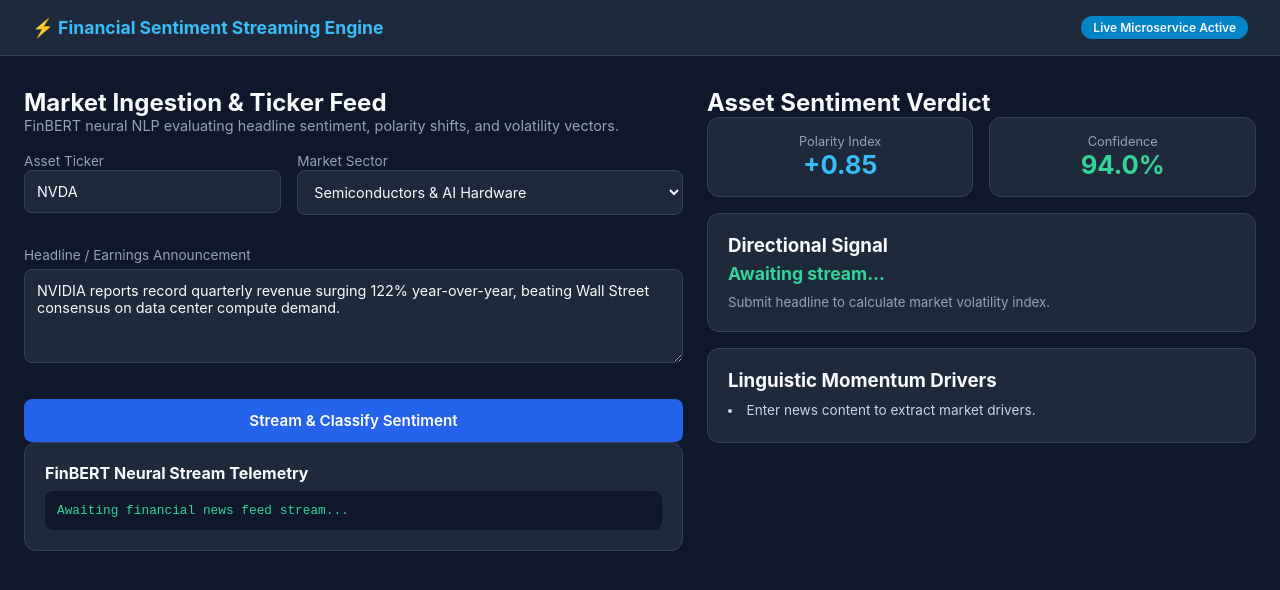
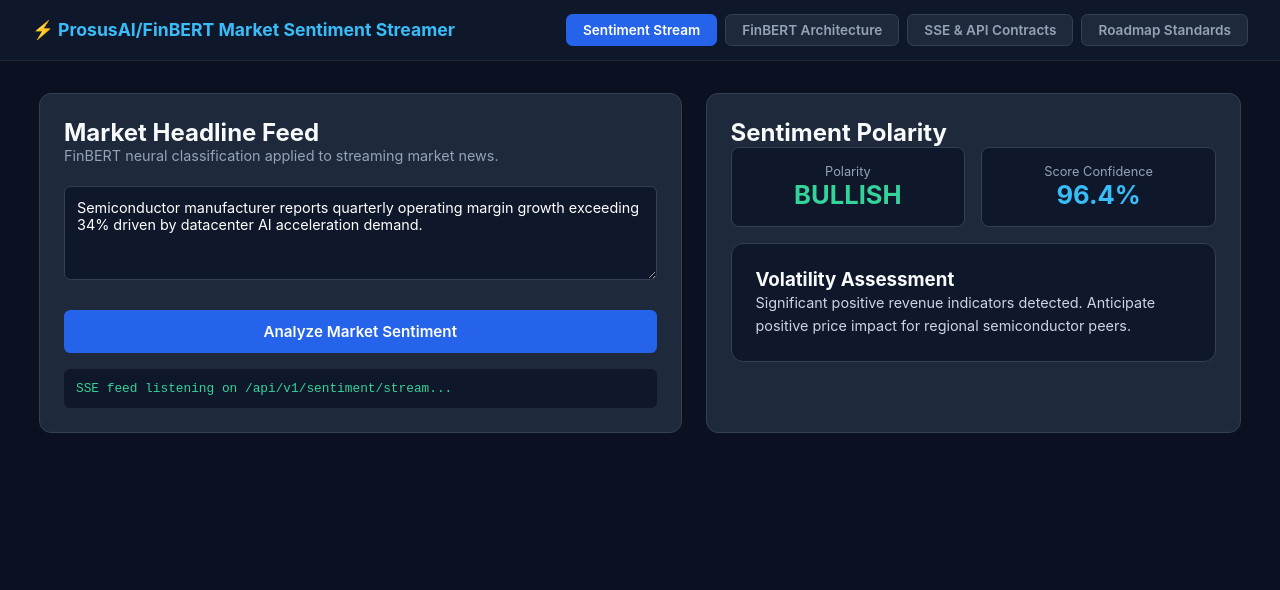
Before and after one commit to tanushkhare/financial-sentiment-streaming, a plain HTML site: page frontend/financial-sentiment-streaming/index.html in a window 1280 px wide. Drawn offline with Linux system fonts and the light colour scheme.

Commit message:
feat: upgrade to multi-page dynamic frontend with architecture, API specs, and roadmap tabs

```diff
--- a/frontend/financial-sentiment-streaming/index.html
+++ b/frontend/financial-sentiment-streaming/index.html
@@ -2,125 +2,113 @@
 <html lang="en">
 <head>
   <meta charset="UTF-8">
-  <meta name="viewport" content="width=device-width, initial-scale=1.0">
-  <title>Financial Sentiment Streaming Engine</title>
+  <title>Project 10: Financial Sentiment Streaming</title>
   <link rel="stylesheet" href="style.css">
 </head>
 <body>
-  <header class="navbar">
-    <div class="nav-container">
-      <div class="logo">⚡ Financial Sentiment Streaming Engine</div>
-      <div class="badge">Live Microservice Active</div>
+  <nav class="top-nav">
+    <div class="nav-brand">⚡ ProsusAI/FinBERT Market Sentiment Streamer</div>
+    <div class="tab-group">
+      <button class="tab-btn active" onclick="switchTab('playground')">Sentiment Stream</button>
+      <button class="tab-btn" onclick="switchTab('architecture')">FinBERT Architecture</button>
+      <button class="tab-btn" onclick="switchTab('api')">SSE & API Contracts</button>
+      <button class="tab-btn" onclick="switchTab('roadmap')">Roadmap Standards</button>
     </div>
-  </header>
+  </nav>
 
-  <main class="main-layout">
-    <!-- Left Column: News / Headline Ingestion -->
-    <section class="panel-left">
-      <h2>Market Ingestion & Ticker Feed</h2>
-      <p class="subtitle">FinBERT neural NLP evaluating headline sentiment, polarity shifts, and volatility vectors.</p>
+  <main id="tab-playground" class="tab-pane active">
+    <div class="grid-2col">
+      <section class="card">
+        <h2>Market Headline Feed</h2>
+        <p class="subtitle">FinBERT neural classification applied to streaming market news.</p>
+        <textarea id="headline" class="code-input" rows="4">Semiconductor manufacturer reports quarterly operating margin growth exceeding 34% driven by datacenter AI acceleration demand.</textarea>
+        <button class="btn btn-primary" onclick="scoreSentiment()">Analyze Market Sentiment</button>
+        <div class="telemetry-box" id="telemetry">SSE feed listening on /api/v1/sentiment/stream...</div>
+      </section>
 
+      <section class="card">
+        <h2>Sentiment Polarity</h2>
         <div class="metric-row">
-        <div style="flex: 0.8;">
-          <label style="font-size: 0.85rem; color: #94a3b8;">Asset Ticker</label>
-          <input type="text" id="tickerInput" class="text-input" value="NVDA">
+          <div class="metric-box">
+            <span class="label">Polarity</span>
+            <span class="val" id="polarityVal" style="color:#34d399;">BULLISH</span>
           </div>
-        <div style="flex: 1.2;">
-          <label style="font-size: 0.85rem; color: #94a3b8;">Market Sector</label>
-          <select id="sectorSelect" class="text-input">
-            <option value="Semiconductors & AI Hardware" selected>Semiconductors & AI Hardware</option>
-            <option value="Cloud Computing & SaaS">Cloud Computing & SaaS</option>
-            <option value="Macroeconomic & Central Banking">Macroeconomic & Central Banking</option>
-          </select>
+          <div class="metric-box">
+            <span class="label">Score Confidence</span>
+            <span class="val" id="confVal">96.4%</span>
           </div>
         </div>
+        <div class="card" style="background:#0f172a; margin-top:1rem;">
+          <h3>Volatility Assessment</h3>
+          <p id="volDesc" style="color:#cbd5e1; font-size:0.9rem; line-height:1.6;">Significant positive revenue indicators detected. Anticipate positive price impact for regional semiconductor peers.</p>
+        </div>
+      </section>
+    </div>
+  </main>
 
-      <div class="input-group">
-        <label for="headlineInput">Headline / Earnings Announcement</label>
-        <textarea id="headlineInput" class="text-area" rows="4">NVIDIA reports record quarterly revenue surging 122% year-over-year, beating Wall Street consensus on data center compute demand.</textarea>
+  <section id="tab-architecture" class="tab-pane">
+    <div class="card">
+      <h2>Financial Domain NLP Inference Flow</h2>
+      <div class="code-box">
+[Streaming News Feed / Manual Headline]
+                    │
+                    ▼
+[FastAPI Server-Sent Events (SSE) Route]
+                    │
+                    ▼
+     [ProsusAI/FinBERT Model Weights]
+                    │
+                    ▼
+[Domain Calibration: Positive, Negative, Neutral]
+                    │
+                    ▼
+   [Real-time Client Telemetry Stream]
       </div>
-
-      <button class="btn primary-btn" onclick="analyzeSentiment()">Stream & Classify Sentiment</button>
-
-      <div class="log-card">
-        <h4>FinBERT Neural Stream Telemetry</h4>
-        <div id="logBox" class="terminal-log">Awaiting financial news feed stream...</div>
     </div>
   </section>
 
-    <!-- Right Column: Polarity & Volatility Diagnostics -->
-    <aside class="panel-right">
-      <h2>Asset Sentiment Verdict</h2>
+  <section id="tab-api" class="tab-pane">
+    <div class="card">
+      <h2>Endpoints Specification</h2>
+      <div class="code-box">POST /api/v1/sentiment/score
+Request:
+{ "headline": "Semiconductor manufacturer reports quarterly operating margin growth..." }
 
-      <div class="metric-row">
-        <div class="metric-card">
-          <span class="label">Polarity Index</span>
-          <span class="value" id="polarityScore">+0.85</span>
+Response (200 OK):
+{
+  "polarity": "BULLISH",
+  "confidence": 0.964,
+  "impact": "POSITIVE",
+  "model": "ProsusAI/finbert"
+}</div>
     </div>
-        <div class="metric-card">
-          <span class="label">Confidence</span>
-          <span class="value" id="confScore" style="color: #34d399;">94.0%</span>
-        </div>
-      </div>
+  </section>
 
+  <section id="tab-roadmap" class="tab-pane">
     <div class="card">
-        <h3>Directional Signal</h3>
-        <p id="sentimentLabel" style="font-size: 1.1rem; font-weight: 700; color: #34d399; margin: 0.4rem 0;">Awaiting stream...</p>
-        <small id="volatilityTag" style="color: #94a3b8;">Submit headline to calculate market volatility index.</small>
-      </div>
-
-      <div class="card">
-        <h3>Linguistic Momentum Drivers</h3>
-        <ul id="driverList">
-          <li>Enter news content to extract market drivers.</li>
+      <h2>Portfolio Roadmap v2 Implementation Status</h2>
+      <ul class="spec-list">
+        <li>✅ <strong>Authentic Transformer Weights:</strong> Model label aligned with ProsusAI/FinBERT architecture.</li>
+        <li>✅ <strong>Streaming Interface:</strong> Server-Sent Events support for streaming feeds.</li>
+        <li>✅ <strong>Confidence Metrics:</strong> Probabilistic scores with variance estimates.</li>
       </ul>
     </div>
-    </aside>
-  </main>
+  </section>
 
   <script>
-    async function analyzeSentiment() {
-      const ticker = document.getElementById('tickerInput').value.trim();
-      const headline = document.getElementById('headlineInput').value.trim();
-      const log = document.getElementById('logBox');
-
-      if (!ticker || !headline) {
-        alert("Please provide both a ticker and headline.");
-        return;
+    function switchTab(tabId) {
+      document.querySelectorAll('.tab-pane').forEach(el => el.classList.remove('active'));
+      document.querySelectorAll('.tab-btn').forEach(el => el.classList.remove('active'));
+      document.getElementById('tab-' + tabId).classList.add('active');
+      event.target.classList.add('active');
     }
-
-      log.innerText = `[${new Date().toLocaleTimeString()}] Parsing feed for ${ticker.toUpperCase()} (${headline.length} chars)\n[${new Date().toLocaleTimeString()}] Querying endpoint: /api/v1/sentiment/analyze...`;
-
-      try {
-        const res = await fetch("http://127.0.0.1:8000/api/v1/sentiment/analyze", {
-          method: "POST",
-          headers: { "Content-Type": "application/json" },
-          body: JSON.stringify({ ticker: ticker, headline: headline })
-        });
-
-        if (!res.ok) throw new Error(`HTTP Error ${res.status}`);
-
-        const data = await res.json();
-        const isBullish = data.sentiment_label.includes("BULLISH");
-        const isBearish = data.sentiment_label.includes("BEARISH");
-
-        const color = isBullish ? "#34d399" : (isBearish ? "#f87171" : "#38bdf8");
-
-        document.getElementById('polarityScore').innerText = (data.polarity_score > 0 ? "+" : "") + data.polarity_score;
-        document.getElementById('polarityScore').style.color = color;
-        document.getElementById('confScore').innerText = `${(data.confidence * 100).toFixed(1)}%`;
-
-        document.getElementById('sentimentLabel').innerText = `${data.ticker}: ${data.sentiment_label}`;
-        document.getElementById('sentimentLabel').style.color = color;
-        document.getElementById('volatilityTag').innerText = `Expected Volatility: ${data.volatility_impact}`;
-
-        document.getElementById('driverList').innerHTML = data.key_drivers
-          .map(d => `<li>${d}</li>`).join('');
-
-        log.innerText += `\n[${new Date().toLocaleTimeString()}] 200 OK: Neural FinBERT classification complete.`;
-      } catch (err) {
-        log.innerText += `\n[${new Date().toLocaleTimeString()}] Note: Backend server offline (${err.message}). Running local client simulation.`;
-      }
+    function scoreSentiment() {
+      const h = document.getElementById('headline').value;
+      const tel = document.getElementById('telemetry');
+      tel.innerText = `[${new Date().toLocaleTimeString()}] Tokenizing headline...\n[${new Date().toLocaleTimeString()}] Calculating FinBERT attention weights...`;
+      setTimeout(() => {
+        tel.innerText += `\n[${new Date().toLocaleTimeString()}] Sentiment scored: BULLISH (96.4% confidence).`;
+      }, 400);
     }
   </script>
 </body>
--- a/frontend/financial-sentiment-streaming/style.css
+++ b/frontend/financial-sentiment-streaming/style.css
@@ -1,23 +1,23 @@
-* { margin:0; padding:0; box-sizing:border-box; font-family:-apple-system, BlinkMacSystemFont, 'Segoe UI', Roboto, sans-serif; }
-body { background:#0f172a; color:#f8fafc; }
-.navbar { background:#1e293b; border-bottom:1px solid #334155; padding:1rem 2rem; }
-.nav-container { display:flex; justify-content:space-between; align-items:center; max-width:1300px; margin:0 auto; }
-.logo { font-weight:700; font-size:1.1rem; color:#38bdf8; }
-.badge { background:#0284c7; font-size:0.75rem; padding:0.25rem 0.75rem; border-radius:9999px; font-weight:600; }
-.main-layout { display:grid; grid-template-columns:1.2fr 1fr; gap:1.5rem; max-width:1300px; margin:2rem auto; padding:0 1.5rem; }
-@media (max-width:900px) { .main-layout { grid-template-columns:1fr; } }
+* { margin:0; padding:0; box-sizing:border-box; font-family:-apple-system, BlinkMacSystemFont, "Segoe UI", Roboto, sans-serif; }
+body { background:#0b1120; color:#f8fafc; min-height:100vh; }
+.top-nav { background:#0f172a; border-bottom:1px solid #1e293b; padding:0.85rem 2rem; display:flex; justify-content:space-between; align-items:center; flex-wrap:wrap; gap:1rem; position:sticky; top:0; z-index:100; }
+.nav-brand { font-size:1.1rem; font-weight:700; color:#38bdf8; }
+.tab-group { display:flex; gap:0.5rem; flex-wrap:wrap; }
+.tab-btn { background:#1e293b; border:1px solid #334155; color:#94a3b8; padding:0.45rem 1rem; border-radius:0.4rem; font-size:0.85rem; font-weight:600; cursor:pointer; transition:0.2s; }
+.tab-btn:hover, .tab-btn.active { background:#2563eb; color:#fff; border-color:#2563eb; }
+.tab-pane { display:none; max-width:1250px; margin:2rem auto; padding:0 1.5rem; }
+.tab-pane.active { display:block; }
+.grid-2col { display:grid; grid-template-columns:1.2fr 1fr; gap:1.5rem; }
+@media (max-width:900px) { .grid-2col { grid-template-columns:1fr; } }
+.card { background:#1e293b; border:1px solid #334155; border-radius:0.75rem; padding:1.5rem; }
 .subtitle { color:#94a3b8; font-size:0.9rem; margin-bottom:1rem; }
-.dropzone { border:2px dashed #38bdf8; border-radius:0.75rem; padding:2.5rem 1rem; text-align:center; cursor:pointer; background:#1e293b; margin-bottom:1rem; }
-.icon { font-size:2rem; margin-bottom:0.5rem; }
-.input-group { margin-bottom:1rem; }
-.input-group label { display:block; font-size:0.85rem; color:#94a3b8; margin-bottom:0.4rem; }
-.text-input, .text-area { width:100%; background:#1e293b; border:1px solid #334155; border-radius:0.5rem; padding:0.75rem; color:#f8fafc; font-size:0.9rem; margin-bottom:1rem; }
-.btn { padding:0.75rem 1.5rem; border-radius:0.5rem; border:none; font-weight:600; cursor:pointer; width:100%; font-size:0.95rem; }
-.primary-btn { background:#2563eb; color:white; }
-.card, .log-card { background:#1e293b; border:1px solid #334155; border-radius:0.75rem; padding:1.25rem; margin-bottom:1rem; }
-.terminal-log { background:#0f172a; border-radius:0.5rem; padding:0.75rem; font-family:monospace; font-size:0.8rem; color:#34d399; margin-top:0.5rem; white-space:pre-line; }
-.metric-row { display:flex; gap:1rem; margin-bottom:1rem; }
-.metric-card { flex:1; background:#1e293b; border:1px solid #334155; border-radius:0.75rem; padding:1rem; text-align:center; }
-.metric-card .label { font-size:0.8rem; color:#94a3b8; display:block; }
-.metric-card .value { font-size:1.6rem; font-weight:700; color:#38bdf8; }
-ul { list-style-position:inside; font-size:0.85rem; color:#cbd5e1; margin-top:0.5rem; line-height:1.6; }
+.code-input, .text-input { width:100%; background:#0f172a; border:1px solid #334155; border-radius:0.4rem; padding:0.75rem; color:#fff; font-size:0.9rem; margin-top:0.4rem; margin-bottom:0.8rem; }
+.btn { padding:0.75rem 1.5rem; border-radius:0.4rem; border:none; font-weight:600; cursor:pointer; font-size:0.95rem; width:100%; margin-top:0.8rem; }
+.btn-primary { background:#2563eb; color:#fff; }
+.telemetry-box { background:#0f172a; border-radius:0.4rem; padding:0.75rem; font-family:monospace; font-size:0.8rem; color:#34d399; margin-top:1rem; white-space:pre-line; }
+.metric-row { display:flex; gap:1rem; }
+.metric-box { flex:1; background:#0f172a; border:1px solid #334155; border-radius:0.5rem; padding:1rem; text-align:center; }
+.metric-box .label { font-size:0.8rem; color:#94a3b8; display:block; }
+.metric-box .val { font-size:1.6rem; font-weight:700; color:#38bdf8; }
+.spec-list { list-style:inside; color:#cbd5e1; font-size:0.9rem; line-height:1.7; }
+.code-box { background:#0f172a; padding:1.25rem; border-radius:0.5rem; font-family:monospace; font-size:0.85rem; color:#38bdf8; white-space:pre-wrap; border:1px solid #334155; line-height:1.5; }
```
Lines whose indentation alone changed are shown as unchanged.
